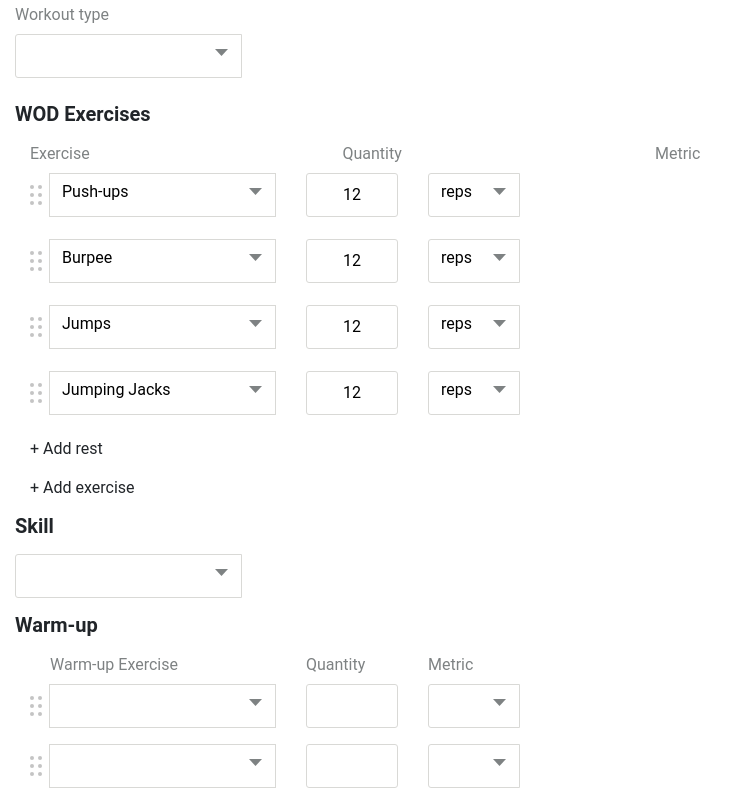
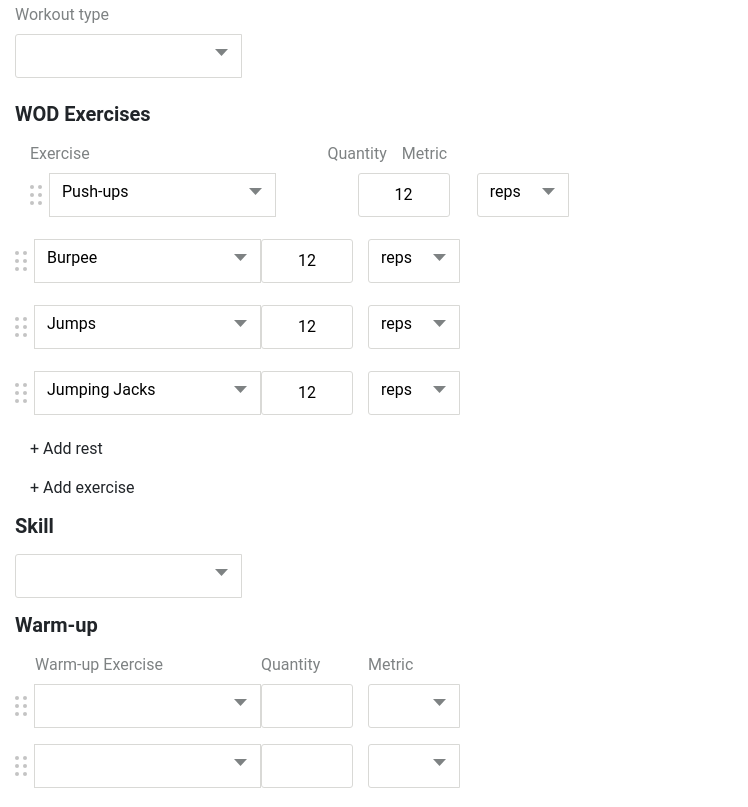
Before and after one commit to nastyakpi1995/form_publish, a plain HTML site: page index.html in a window 1280 px wide. Shown: the part 840-1647 px from the top of the page, without its empty margins (0-748 px from the left). Drawn offline with nearby package versions, Linux system fonts and the light colour scheme.

Commit message:
form: add text_form

```diff
--- a/index.html
+++ b/index.html
@@ -182,16 +182,16 @@
                                 <div class="col-sm-3">
                                         <label class="m-t-3 form_lablel_color">Exercise</label>
                                 </div>
-                                <div class="col-sm-3">
-                                        <label class="m-t-3 form_lablel_color">Quantity</label>
+                                <div class="col-sm-1 container_text">
+                                        <label class="m-t-4 form_lablel_color">Quantity</label>
                                 </div>
-                                <div class="col-sm-3">
+                                <div class="col-sm-1">
                                     <label class="m-t-3 form_lablel_color">Metric</label>
                                 </div>
                             </div>
 
                             <div class="row text-end">
-                                <div class="col-sm-3 container_text">
+                                <div class="col-sm-3">
                                     <div class="d-inline-flex flex-column">
                                         <div class="btn-group">
                                             <img class="mr-2" src="./img/drop_Group%20190.svg" alt="drop">
@@ -222,7 +222,7 @@
                                         </div>
                                     </div>
                                 </div>
-                                <div class="col-sm-3 container_text">
+                                <div class="col-sm-1 container_padding_btn">
                                     <div class="d-inline-flex flex-column">
                                         <div class="btn-group">
                                             <input
@@ -241,7 +241,7 @@
                                         </div>
                                     </div>
                                 </div>
-                                <div class="col-sm-3">
+                                <div class="col-sm-1 container_padding_btn">
                                     <div class="d-inline-flex flex-column">
                                         <div class="btn-group">
                                             <button
--- a/style.css
+++ b/style.css
@@ -103,7 +103,10 @@
     border-radius: 3px;
 }
 .container_text {
-    max-width: fit-content;
+    padding: 0;
+}
+.container_padding_btn {
+    margin-left: 15px;
 }
 /*button*/
 .button_save {
```
